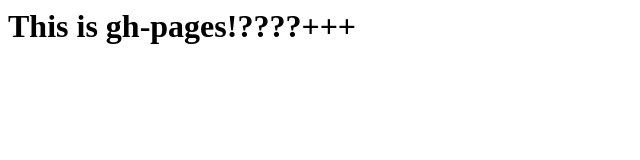
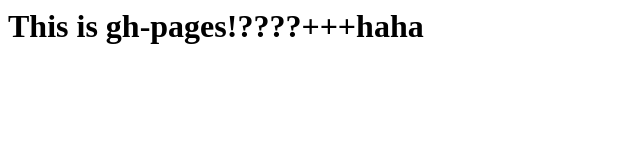
Before and after one commit to thundermiracle/playwright-html, a plain HTML site: page index.html in a window 1280 px wide. Shown: the whole page, without its empty margins (0-640 px from the left). Drawn offline with Linux system fonts and the light colour scheme.

Commit message:
trigger triger

```diff
--- a/index.html
+++ b/index.html
@@ -1 +1 @@
-<h1>This is gh-pages!????+++</h1>
+<h1>This is gh-pages!????+++haha</h1>
```
